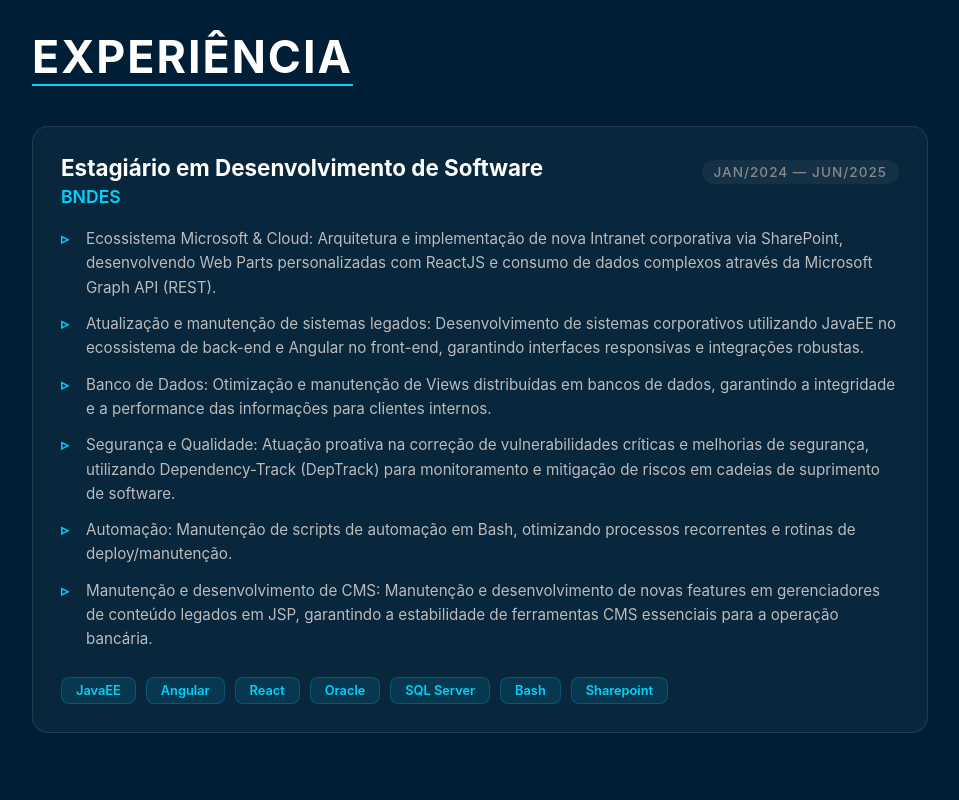
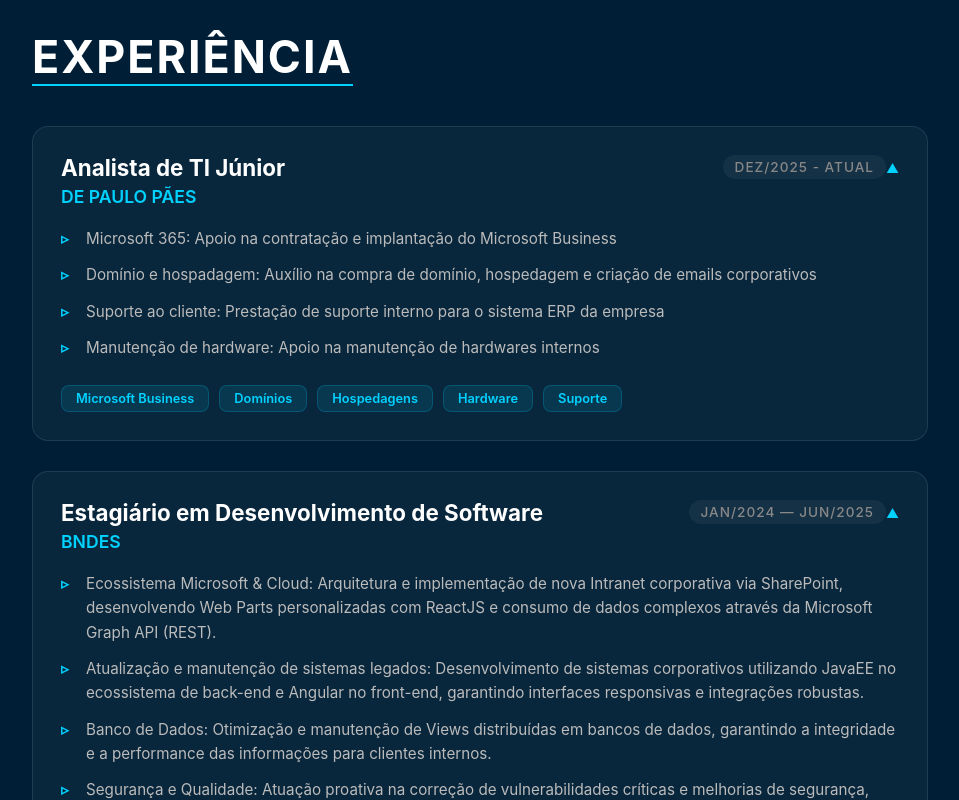
Before and after one commit to JoaoMaganin/jomag.com, a React (Create React App) app: page / in a window 1280 px wide. Shown: the part 840-1640 px from the top of the page, without its empty margins (160-1119 px from the left). Built offline with nearby package versions, Linux system fonts and the light colour scheme; a web font is replaced by a local one.

Commit message:
feat: addind collapsable to experiences

```diff
--- a/src/components/Experiences/Experiences.css
+++ b/src/components/Experiences/Experiences.css
@@ -1,4 +1,3 @@
-/* Container Principal */
 .experience-container {
     margin: 0 auto;
     font-family: 'Inter', sans-serif;
@@ -14,19 +13,17 @@
     display: inline-block;
 }
 
-/* Card com Efeitos de Versão Anterior */
 .experience-card {
     background: rgba(255, 255, 255, 0.03);
     border: 1px solid rgba(255, 255, 255, 0.1);
     border-radius: 16px;
     padding: 28px;
     margin-bottom: 30px;
-    transition: all 0.4s cubic-bezier(0.175, 0.885, 0.32, 1.275); /* Animação mais suave */
+    transition: all 0.4s cubic-bezier(0.175, 0.885, 0.32, 1.275);
     position: relative;
     overflow: hidden;
 }
 
-/* Efeito de Hover (O "Vivo" que você pediu) */
 .experience-card:hover {
     transform: translateY(-8px);
     background: rgba(255, 255, 255, 0.07);
@@ -34,12 +31,27 @@
     box-shadow: 0 15px 35px rgba(0, 0, 0, 0.4);
 }
 
-/* Header Responsivo */
 .experience-header {
     display: flex;
-    flex-direction: column; /* Mobile first */
+    flex-direction: column;
     gap: 12px;
-    margin-bottom: 20px;
+    cursor: pointer; /* Garante que o usuário saiba que é clicável */
+}
+
+.header-right {
+    display: flex;
+    justify-content: space-between;
+    align-items: center;
+}
+
+.toggle-arrow {
+    color: #00d2ff;
+    font-size: 0.8rem;
+    transition: transform 0.3s ease;
+}
+
+.toggle-arrow.active {
+    transform: rotate(180deg);
 }
 
 .role {
@@ -65,10 +77,25 @@
     background: rgba(255, 255, 255, 0.05);
     padding: 4px 12px;
     border-radius: 20px;
-    align-self: flex-start;
 }
 
-/* Conteúdo */
+/* LÓGICA DE COLAPSO MANTENDO A ESTRUTURA */
+.experience-collapse {
+    display: grid;
+    grid-template-rows: 0fr;
+    transition: grid-template-rows 0.5s ease-out, opacity 0.3s ease;
+    opacity: 0;
+}
+
+.experience-collapse.expanded {
+    grid-template-rows: 1fr;
+    opacity: 1;
+}
+
+.experience-content {
+    overflow: hidden;
+}
+
 .tasks-list {
     list-style: none;
     padding: 0;
@@ -92,7 +119,6 @@
     font-weight: bold;
 }
 
-/* Tags de Tecnologia */
 .tech-stack {
     display: flex;
     flex-wrap: wrap;
@@ -111,25 +137,12 @@
     transition: 0.3s;
 }
 
-.tech-badge:hover {
-    background: #00d2ff;
-    color: #000;
-}
-
-/* --- MEDIA QUERIES PARA RESPONSIVIDADE --- */
 @media (min-width: 768px) {
     .experience-header {
-        flex-direction: row; /* Lado a lado no Desktop */
+        flex-direction: row;
         justify-content: space-between;
         align-items: flex-start;
     }
 
-    .section-title {
-        font-size: 2.8rem;
-    }
-
-    .duration {
-        align-self: flex-start;
-        margin-top: 5px;
-    }
+    .section-title { font-size: 2.8rem; }
 }
--- a/src/components/Experiences/Experiences.tsx
+++ b/src/components/Experiences/Experiences.tsx
@@ -1,8 +1,18 @@
-import React from 'react';
+import React, { useState, useEffect } from 'react';
 import './Experiences.css';
 
-const Experiences = () => {
-    const experiences = [
+const EXPERIENCE_DATA = [
+        {
+            empresa: "DE PAULO PÃES",
+            cargo: "Analista de TI Júnior",
+            duracao: "DEZ/2025 - ATUAL",
+            atividades: [
+                "Microsoft 365: Apoio na contratação e implantação do Microsoft Business",
+                "Domínio e hospadagem: Auxílio na compra de domínio, hospedagem e criação de emails corporativos",
+                "Suporte ao cliente: Prestação de suporte interno para o sistema ERP da empresa",
+                "Manutenção de hardware: Apoio na manutenção de hardwares internos",],
+            techs: ["Microsoft Business", "Domínios", "Hospedagens", "Hardware", "Suporte"]
+        },
         {
             empresa: "BNDES",
             cargo: "Estagiário em Desenvolvimento de Software",
@@ -19,20 +29,42 @@ const Experiences = () => {
         },
     ];
 
+const Experiences = () => {
+
+    const [openIndexes, setOpenIndexes] = useState<number[]>([]);
+
+    useEffect(() => {
+        if (window.innerWidth > 768) {
+            setOpenIndexes(EXPERIENCE_DATA.map((_, i) => i));
+        }
+    }, []);
+
+    const toggleExperience = (index: number) => {
+        setOpenIndexes(prev =>
+            prev.includes(index) ? prev.filter(i => i !== index) : [...prev, index]
+        );
+    };
+
     return (
         <section className="experience-container">
             <h2 className="section-title">Experiência</h2>
             <div className="experience-list">
-                {experiences.map((exp, index) => (
-                    <div key={index} className="experience-card">
-                        <div className="experience-header">
+                {EXPERIENCE_DATA.map((exp, index) => {
+                    const isOpen = openIndexes.includes(index);
+                    return (
+                        <div key={index} className={`experience-card ${isOpen ? 'is-open' : ''}`}>
+                            <div className="experience-header" onClick={() => toggleExperience(index)}>
                                 <div className="title-group">
                                     <h3 className="role">{exp.cargo}</h3>
                                     <span className="company">{exp.empresa}</span>
                                 </div>
+                                <div className="header-right">
                                     <span className="duration">{exp.duracao}</span>
+                                    <span className={`toggle-arrow ${isOpen ? 'active' : ''}`}>▼</span>
+                                </div>
                             </div>
 
+                            <div className={`experience-collapse ${isOpen ? 'expanded' : 'collapsed'}`}>
                                 <div className="experience-content">
                                     <ul className="tasks-list">
                                         {exp.atividades.map((item, i) => (
@@ -46,7 +78,9 @@ const Experiences = () => {
                                     </div>
                                 </div>
                             </div>
-                ))}
+                        </div>
+                    );
+                })}
             </div>
         </section>
     );
```
Lines whose indentation alone changed are shown as unchanged.
